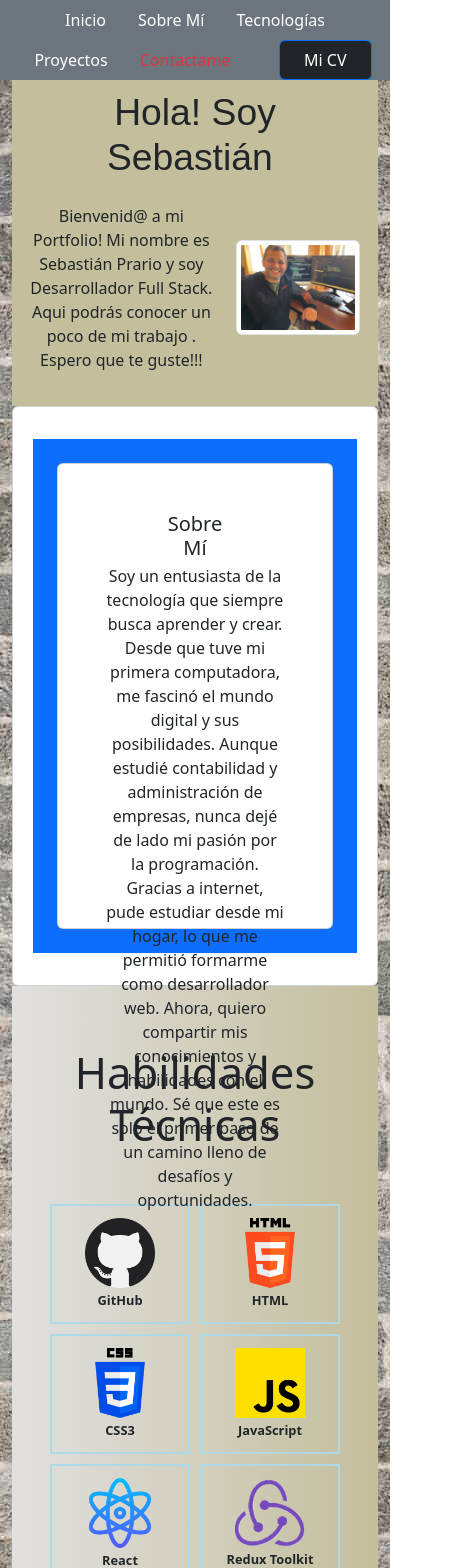
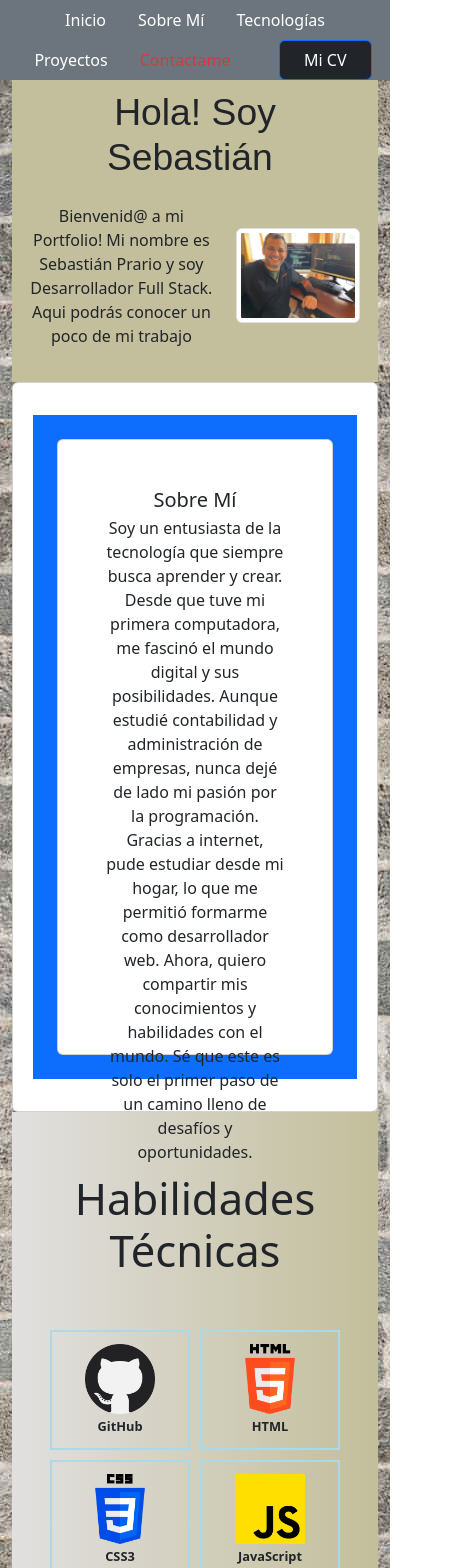
Before and after one commit to SebastianPrario/porfolio, a React (Vite) app in the folder porfolio/: page / in a window 390 px wide. Shown: the top 1568 px of the page, 472 px wide, since content can reach past the window. Built offline with nearby package versions, Linux system fonts and the light colour scheme.

Commit message:
cambios en div proyectos

```diff
--- a/porfolio/src/App.css
+++ b/porfolio/src/App.css
@@ -2,6 +2,7 @@
   text-align: center;
   background-image:url(./assets/piedras.jpg);
   background-repeat: repeat;
+
 
 }
 
@@ -13,9 +14,10 @@
   background-repeat: no-repeat;
   background-size: cover;
   @media (max-width: 576px) {
+    margin: 0;
     background-image:url(./assets/marco.jpg);
-    width: 460px;
-    height: 400px;
+    width: 390px;
+    height: 370px;
     background-position: center;
     background-repeat: no-repeat;
     background-size: cover;
@@ -29,7 +31,7 @@
   background-repeat: no-repeat;
   background-size: cover;
   @media (max-width: 1500px) {
-    height: 400px;
+    height: 550px;
     background-image:none;
   }
 }
@@ -170,8 +172,12 @@
   align-items: center;
   justify-content: center;
   @media (max-width: 576px) {
-    height: 300px;
-    margin-top: 11%;
+    margin-left: 0;
+    padding-left: 0;
+    width: 420px;
+    margin: 0% ,20%,0%,0%;
+    height: 278px;
+    margin-top: 13%;
     background-color: rgb(234, 220, 205);
     display: flex;
     align-items: center;
--- a/porfolio/src/Components/About.jsx
+++ b/porfolio/src/Components/About.jsx
@@ -9,11 +9,11 @@ export function About () {
                 <div className="computadora " >
                 <Card.Body className='mx-auto col-12 col-xl-8'>
                     <Card.Title className='d-none d-md-flex p-0 display-6  col-4 mx-auto mt-3'>Sobre Mí</Card.Title>
-                    <Card.Title className='d-block d-md-none display-8  col-4 mx-auto mb-1'>Sobre Mí</Card.Title>
+                    <Card.Title className='d-block d-md-none display-8  col-6 mx-auto mb-1'>Sobre Mí</Card.Title>
                     <Card.Text className='d-none d-md-flex fs-3  col-10   mx-auto'>
                     {aboutOne}
                     </Card.Text>
-                    <Card.Text className='d-flex d-md-none fs-8 mx-auto my-auto'>
+                    <Card.Text className='d-flex d-md-none fs-12 mx-auto pt-0 mt-0'>
                     {aboutOne}
                     </Card.Text>
                 </Card.Body>
--- a/porfolio/src/constants/index.js
+++ b/porfolio/src/constants/index.js
@@ -17,7 +17,7 @@ import postmanImg from'./../assets/icons/postman-icon.png'
 
 
 export const greetingTitle = 'Hola! Soy Sebastián';
-export const greetingText = 'Bienvenid@ a mi Portfolio! Mi nombre es Sebastián Prario y soy Desarrollador Full Stack. Aqui podrás conocer un poco de mi trabajo . Espero que te guste!!!'
+export const greetingText = 'Bienvenid@ a mi Portfolio! Mi nombre es Sebastián Prario y soy Desarrollador Full Stack. Aqui podrás conocer un poco de mi trabajo'
 
 export const aboutTitle = 'Sobre Mí';
 
```
